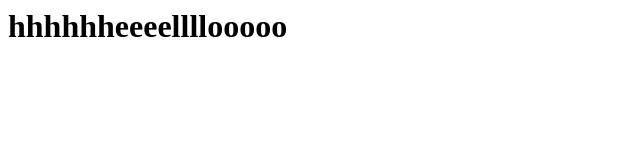
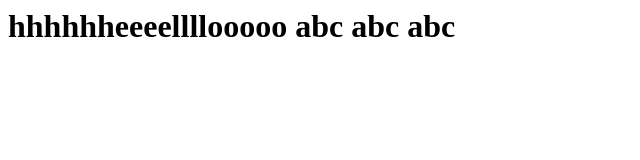
Before and after one commit to kpchuah/project1, a plain HTML site: page index.html in a window 1280 px wide. Shown: the whole page, without its empty margins (0-640 px from the left). Drawn offline with Linux system fonts and the light colour scheme.

Commit message:
changes by jit

```diff
--- a/index.html
+++ b/index.html
@@ -3,6 +3,6 @@
     <title>hello</title>
   </head>
   <body>
-    <h1>hhhhhheeeellllooooo</h1>
+    <h1>hhhhhheeeellllooooo abc abc abc</h1>
   </body>
 </htmnl>
```
